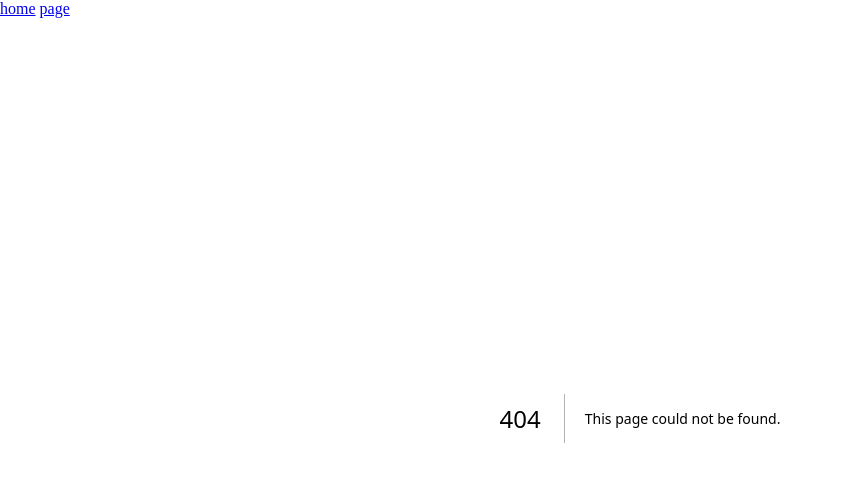
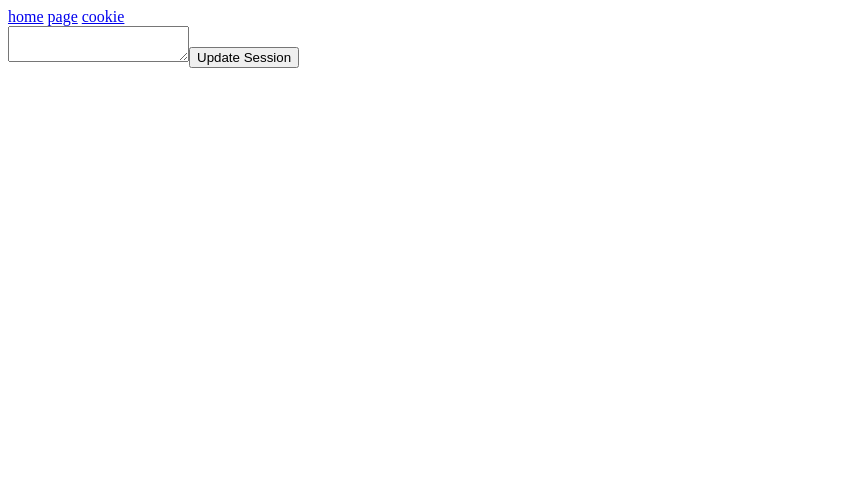
Before and after one commit to ProchaLu/next-route-puppeteer, a Next.js app: page /cookie in a window 1280 px wide. Before the commit this address had no page. Shown: the top 482 px of the page, without its empty margins (0-843 px from the left). Built offline with nearby package versions, Linux system fonts and the light colour scheme.

Commit message:
Update Next.js

```diff
--- /dev/null
+++ b/app/cookie/actions.ts
@@ -0,0 +1,14 @@
+'use server';
+
+import { cookies } from 'next/headers';
+
+export async function updateSession(formData: FormData) {
+  const session = formData.get('session') as string;
+
+  cookies().set({
+    name: 'session',
+    value: JSON.stringify(session),
+    sameSite: 'none',
+    secure: true,
+  });
+}
--- /dev/null
+++ b/app/cookie/page.tsx
@@ -0,0 +1,19 @@
+'use client';
+
+import { ChangeEvent, useState } from 'react';
+import { updateSession } from './actions';
+
+export default function FruitCommentForm() {
+  const [session, setSession] = useState('');
+
+  function handleChange(event: ChangeEvent<HTMLTextAreaElement>) {
+    setSession(event.currentTarget.value);
+  }
+
+  return (
+    <form>
+      <textarea name="session" value={session} onChange={handleChange} />
+      <button formAction={updateSession}>Update Session</button>
+    </form>
+  );
+}
--- a/app/layout.tsx
+++ b/app/layout.tsx
@@ -15,7 +15,8 @@ export default function RootLayout({
       <body>
         <nav>
           <div>
-            <Link href="/">home</Link> <Link href="/page">page</Link>
+            <Link href="/">home</Link> <Link href="/page">page</Link>{' '}
+            <Link href="/cookie">cookie</Link>
           </div>
         </nav>
         {children}
--- a/next.config.js
+++ b/next.config.js
@@ -2,6 +2,7 @@
 const nextConfig = {
   experimental: {
     typedRoutes: true,
+    serverActions: true,
   },
 };
 
--- a/package.json
+++ b/package.json
@@ -12,7 +12,7 @@
     "@types/node": "20.3.1",
     "@types/react": "18.2.13",
     "@types/react-dom": "18.2.6",
-    "next": "13.4.9-canary.2",
+    "next": "v13.4.20-canary.16",
     "react": "18.2.0",
     "react-dom": "18.2.0",
     "sass": "^1.63.6",
```
Also changed, not shown: 1 other file (tests, documents, lock files or other folders).
